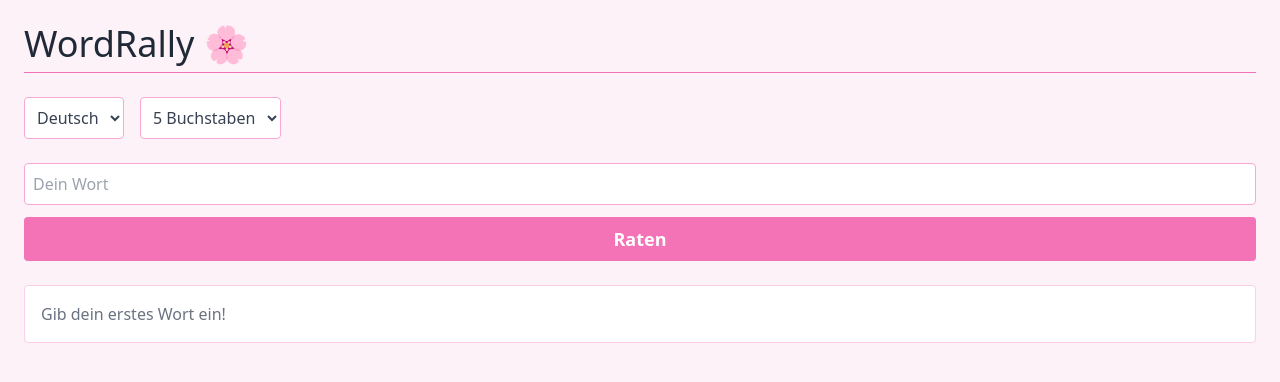
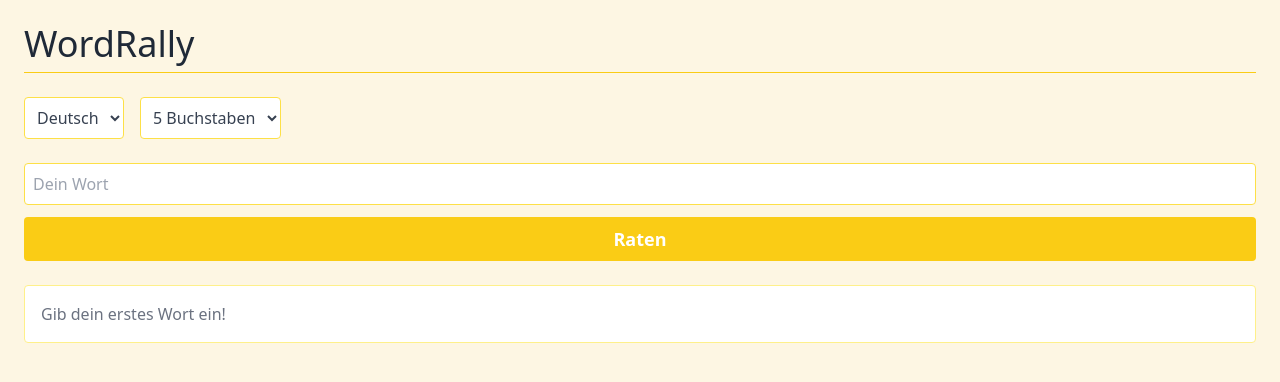
Before and after one commit to matths1001/wordrally, a Next.js app: page / in a window 1280 px wide. Shown: the top 382 px of the page. Built offline with nearby package versions, Linux system fonts and the light colour scheme.

Commit message:
Update index.js

```diff
--- a/pages/index.js
+++ b/pages/index.js
@@ -1,4 +1,4 @@
-// WordRally – modernes, freundliches Farbschema
+// WordRally – modernes, neutrales Farbschema (Beige)
 
 import { useState, useEffect } from "react";
 
@@ -80,7 +80,7 @@ export default function WordRally() {
   };
 
   return (
-    <div className="min-h-screen bg-pink-50 text-gray-800 font-sans p-6">
+    <div className="min-h-screen bg-[#fdf6e3] text-gray-800 font-sans p-6">
       <style>{`
         .shake {
           animation: shake 0.3s;
@@ -107,23 +107,23 @@ export default function WordRally() {
           transition: background-color 0.3s ease, transform 0.2s ease;
         }
         .tile.correct {
-          background-color: #10b981; /* teal green */
+          background-color: #4caf50; /* friendly green */
         }
         .tile.misplaced {
-          background-color: #fbbf24; /* amber */
+          background-color: #ffb74d; /* soft orange */
         }
         .tile.wrong {
-          background-color: #e5e7eb; /* light gray */
+          background-color: #d7ccc8; /* light beige gray */
         }
       `}</style>
 
-      <h1 className="text-4xl mb-6 border-b border-pink-400 pb-2">WordRally 🌸</h1>
+      <h1 className="text-4xl mb-6 border-b border-yellow-400 pb-2">WordRally</h1>
 
       <div className="flex flex-wrap gap-4 mb-6">
         <select
           value={language}
           onChange={(e) => setLanguage(e.target.value)}
-          className="bg-white text-gray-700 p-2 border border-pink-300 rounded"
+          className="bg-white text-gray-700 p-2 border border-yellow-300 rounded"
         >
           <option value="de">Deutsch</option>
           <option value="en">English</option>
@@ -131,7 +131,7 @@ export default function WordRally() {
         <select
           value={length}
           onChange={(e) => setLength(Number(e.target.value))}
-          className="bg-white text-gray-700 p-2 border border-pink-300 rounded"
+          className="bg-white text-gray-700 p-2 border border-yellow-300 rounded"
         >
           {[5, 6, 7, 8].map((n) => (
             <option key={n} value={n}>{n} Buchstaben</option>
@@ -145,19 +145,19 @@ export default function WordRally() {
           onChange={(e) => setGuess(e.target.value.toLowerCase())}
           onKeyDown={handleKeyDown}
           maxLength={length}
-          className={`bg-white text-gray-800 border ${error ? "border-red-400" : "border-pink-300"} w-full p-2 rounded ${shake ? "shake" : ""}`}
+          className={`bg-white text-gray-800 border ${error ? "border-red-400" : "border-yellow-300"} w-full p-2 rounded ${shake ? "shake" : ""}`}
           placeholder="Dein Wort"
         />
         <button
           onClick={handleGuess}
-          className="mt-3 bg-pink-400 hover:bg-pink-500 w-full py-2 text-lg font-bold text-white rounded"
+          className="mt-3 bg-yellow-400 hover:bg-yellow-500 w-full py-2 text-lg font-bold text-white rounded"
         >
           Raten
         </button>
         {error && <p className="text-red-500 mt-2">{error}</p>}
       </div>
 
-      <div className="bg-white border border-pink-200 p-4 rounded space-y-2">
+      <div className="bg-white border border-yellow-200 p-4 rounded space-y-2">
         {history.length === 0 && <p className="text-gray-500">Gib dein erstes Wort ein!</p>}
         {history.map((attempt, i) => (
           <div key={i} className="flex gap-2">
```
